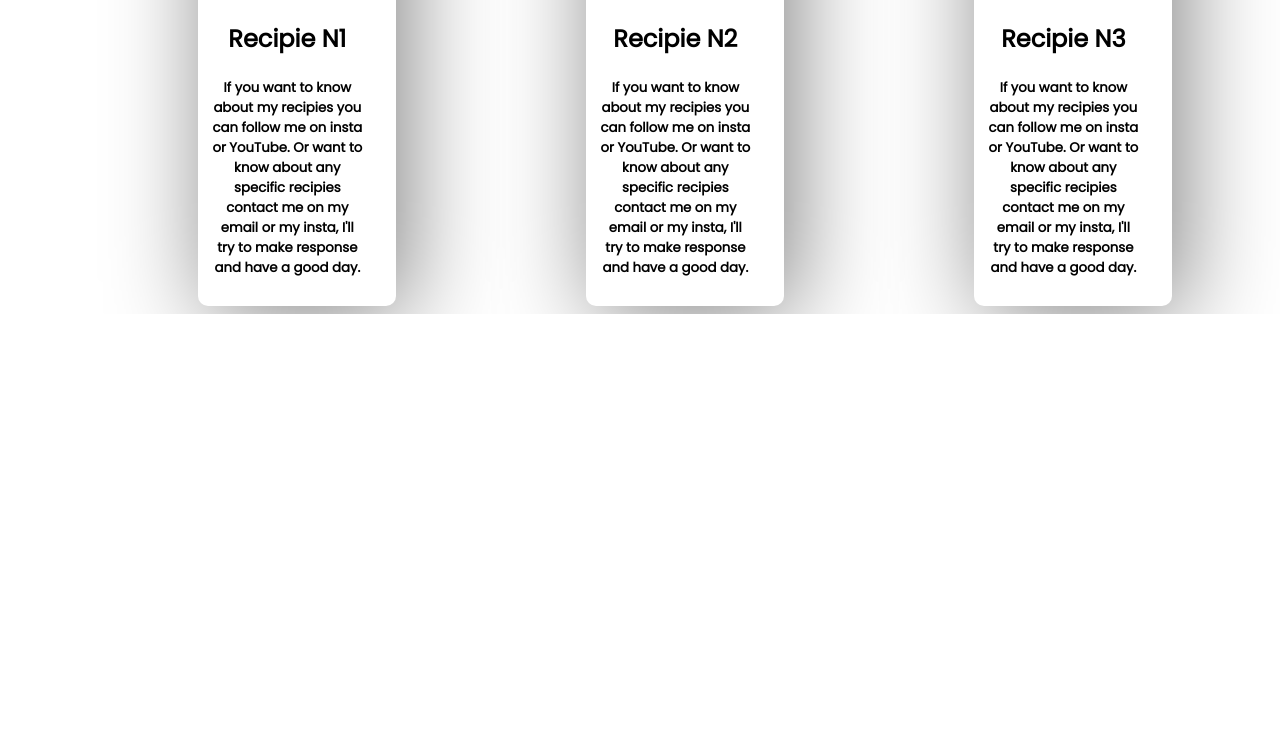
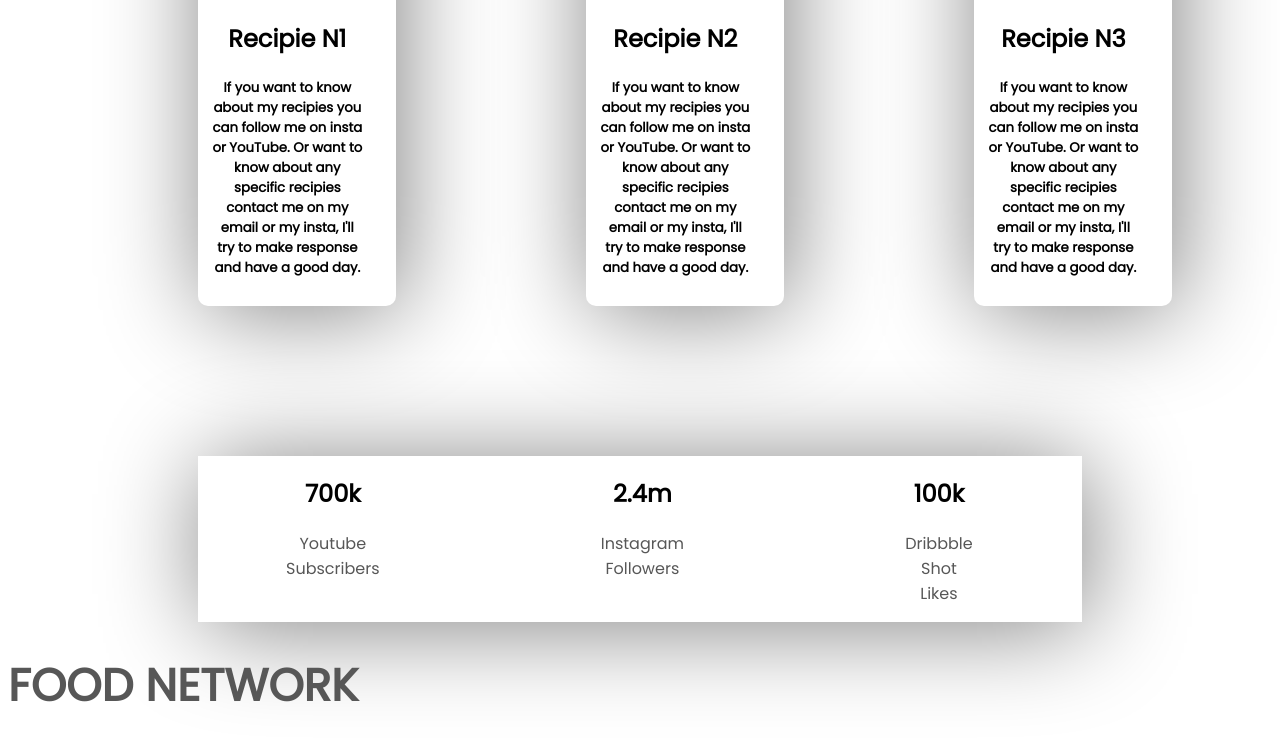
Before and after one commit to rahat2005/Food-Network, a plain HTML site: page index.html in a window 1280 px wide. Shown: the part 1563-2303 px from the top of the page. Before the commit the page ends 1877 px from the top, so only its background shows below. Drawn offline with Linux system fonts and the light colour scheme.

Commit message:
footer left

```diff
--- a/index.html
+++ b/index.html
@@ -112,6 +112,42 @@
             </div>
         </div>
     </section>
+
+    <!---sec 3 ends here-->
+
+    <!--on line test section-->
+
+    <section class="fit-body forboxshadow1">
+
+        <div class="textfix-4">
+            <h2>700k</h2>
+            <p>Youtube Subscribers</p>
+        </div>
+
+
+        <div class="textfix-4">
+            <h2> 2.4m</h2>
+            <p> Instagram Followers</p>
+        </div>
+
+
+        <div class="textfix-4">
+            <h2>100k</h2>
+            <p>
+                Dribbble Shot Likes
+            </p>
+        </div>
+
+    </section>
+
 </body>
 
+<!--footer-->
+<footer>
+    <h1> <span> FOOD </span> NETWORK</h1>
+
+</footer>
+
+
+
 </html>
--- a/style.css
+++ b/style.css
@@ -64,7 +64,10 @@ p{
 
 .textfix-2{
     text-align: center;
-
+}.textfix-4{
+    text-align: center;
+    padding-right: 15%;
+    padding-left: 10%;
 }
 .textfix-3{
     padding-left: 20%;
@@ -74,7 +77,7 @@ p{
 
 .forboxshadow{
     margin-left: 6%;
-    box-shadow: 10px 10px 100px gray;
+    box-shadow: 5px 5px 100px gray;
     width: 12%;
     border-radius: 10px;
     padding-left: 1.1%;
@@ -89,3 +92,17 @@ p{
 h5{
     font-family: 'Poppins', sans-serif;
 }
+
+.forboxshadow1{
+    margin-top: 150px;
+    box-shadow: 5px 5px 100px gray;
+
+    text-align: center;
+    margin-left: 15%;
+    margin-right: 15%;
+    margin-bottom: 1%;
+}
+
+footer{
+    color: #18191F;
+}
```
